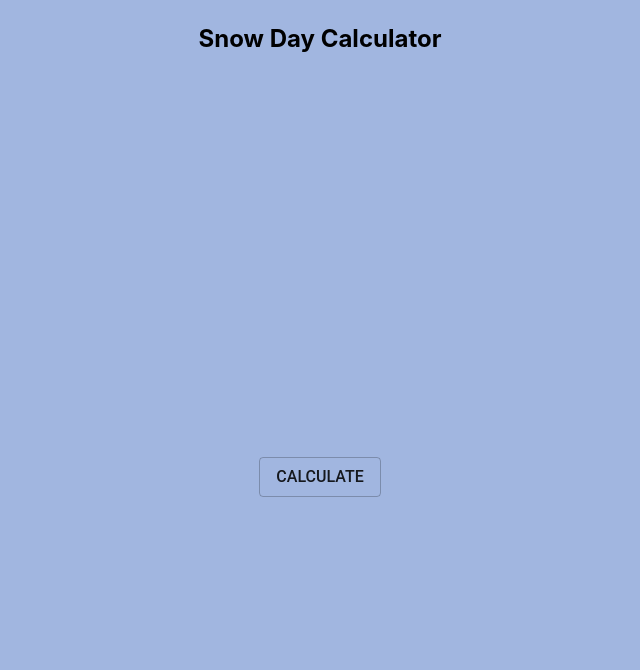
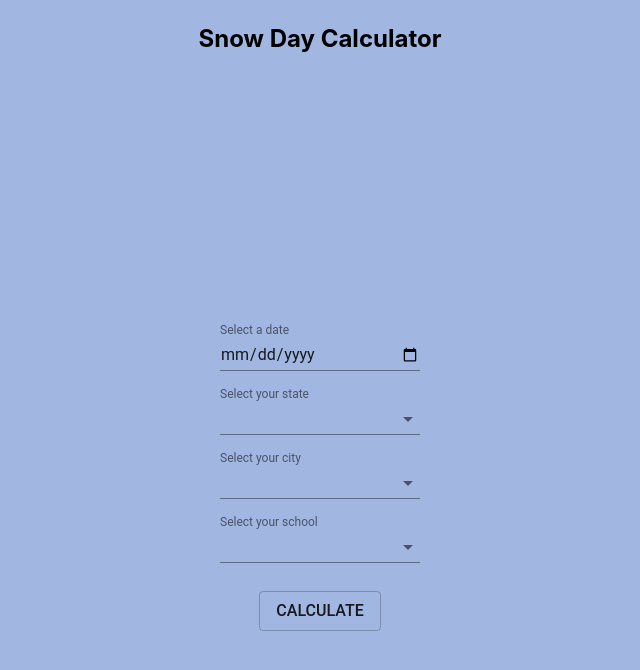
Before and after one commit to sbracellari/CSI-2999, a React (Create React App) app in the folder snowday-calc/: page / in a window 1280 px wide. Shown: the top 670 px of the page, without its empty margins (320-960 px from the left). Built offline with nearby package versions, Linux system fonts and the light colour scheme.

Commit message:
added input fields #3

```diff
--- a/snowday-calc/src/App.css
+++ b/snowday-calc/src/App.css
@@ -12,23 +12,18 @@
   font-size: x-large;
 }
 
-.app-body {
+.app-footer {
   background-color: #a1b6e0;
   min-height: 100vh;
   display: flex;
   flex-direction: column;
   align-items: center;
   justify-content: center;
-  font-size: calc(10px + 2vmin);
   color: black;
 }
 
 .app-logo {
   animation: App-logo-spin infinite 5s linear;
-}
-
-.btn-calc {
-  font-size: medium !important;
 }
 
 @keyframes App-logo-spin {
--- a/snowday-calc/src/App.js
+++ b/snowday-calc/src/App.js
@@ -1,7 +1,7 @@
 import React from 'react';
 import './App.css';
-//import PropTypes from 'prop-types';
-//import { withStyles } from '@material-ui/core/styles';
+import PropTypes from 'prop-types';
+import { withStyles } from '@material-ui/core/styles';
 import Button from '@material-ui/core/Button';
 import Dialog from '@material-ui/core/Dialog';
 import DialogActions from '@material-ui/core/DialogActions';
@@ -9,25 +9,98 @@ import DialogContent from '@material-ui/core/DialogContent';
 import DialogContentText from '@material-ui/core/DialogContentText';
 import DialogTitle from '@material-ui/core/DialogTitle';
 import Slide from '@material-ui/core/Slide';
+import MenuItem from '@material-ui/core/MenuItem';
+import TextField from '@material-ui/core/TextField';
 
+const styles =  theme => ({
+  calc: {
+    fontSize: 'medium',
+    marginTop: 20,
+  },
+  container: {
+    display: 'block',
+  },
+  textField: {
+    marginRight: 0,
+    width: 200,
+    display: 'flex',
+  },
+  dense: {
+    marginTop: 19,
+  },
+  menu: {
+    width: 200,
+  },
+  modal: {
+    display: 'inline-block',
+    width: '70%',
+  },
+  progress: {
+    display: 'inline-block',
+    width: '20%',
+    marginLeft: '10%',
+    fontSize: 'xx-large',
+    color: '#0d387c',
+  },
+});
+
+const states = [
+  {
+    value: 'Michigan',
+    label: 'MI',
+  },
+];
+
+const cities = [
+  {
+    value: 'Rochester',
+    label: 'Rochester',
+  },
+];
+
+const schools = [
+  {
+    value: 'Rochester Adams',
+    label: 'Rochester Adams',
+  },
+  {
+    value: 'Oakland University',
+    label: 'Oakland University',
+  },
+  {
+    value: 'Oakland Community College',
+    label: 'Oakland Community College',
+  },
+];
 
 class App extends React.Component {
   state = {
-    open: false,
+    modalOpen: false,
+    completed: 54, //static value for now
+    states: 'USA',
+    cities: 'MI',
+    schools: 'Rochester',
+    date: 'mm/dd/yyyy',
   };
 
   handleClickOpen = () => {
-    this.setState({ open: true });
+    this.setState({ modalOpen: true });
   };
 
   handleClose = () => {
-    this.setState({ open: false });
+    this.setState({ modalOpen: false });
+  };
+
+  handleChange = name => event => {
+    this.setState({ [name]: event.target.value });
   };
 
   render() {
+    const { classes } = this.props;
+
     return (
       <div>
-        <link rel="stylesheet" href="https://use.fontawesome.com/releases/v5.7.1/css/all.css" integrity="sha384-fnmOCqbTlWIlj8LyTjo7mOUStjsKC4pOpQbqyi7RrhN7udi9RwhKkMHpvLbHG9Sr" crossorigin="anonymous"></link>
+        <link rel="stylesheet" href="https://use.fontawesome.com/releases/v5.7.1/css/all.css" integrity="sha384-fnmOCqbTlWIlj8LyTjo7mOUStjsKC4pOpQbqyi7RrhN7udi9RwhKkMHpvLbHG9Sr" crossOrigin="anonymous"></link>
 
         <div className="App">
           <header className="app-header">
@@ -36,24 +109,96 @@ class App extends React.Component {
               <strong> Snow Day Calculator </strong>
               <i className="app-logo far fa-snowflake" alt="logo"></i></p>
           </header>
-          <body className="app-body">
-            <Button variant="outlined" className="btn-calc" onClick={this.handleClickOpen}>
+          <footer className="app-footer">
+          <form className={classes.container} noValidate autoComplete="off">
+          <TextField
+          id="date"
+          label="Select a date"
+          type="date"
+          className={classes.textField}
+          InputLabelProps={{
+          shrink: true,
+          }}
+          />
+          <TextField
+          id="standard-select-state"
+          select
+          label="Select your state"
+          className={classes.textField}
+          value={this.state.states}
+          onChange={this.handleChange('states')}
+          SelectProps={{
+            MenuProps: {
+              className: classes.menu,
+            },
+          }}
+          margin="normal"
+        >
+          {states.map(option => (
+            <MenuItem key={option.value} value={option.value}>
+              {option.label}
+            </MenuItem>
+          ))}
+        </TextField>
+        <TextField
+          id="standard-select-city"
+          select
+          label="Select your city"
+          className={classes.textField}
+          value={this.state.cities}
+          onChange={this.handleChange('cities')}
+          SelectProps={{
+            MenuProps: {
+              className: classes.menu,
+            },
+          }}
+          margin="normal"
+        >
+          {cities.map(option => (
+            <MenuItem key={option.value} value={option.value}>
+              {option.label}
+            </MenuItem>
+          ))}
+        </TextField>
+        <TextField
+          id="standard-select-school"
+          select
+          label="Select your school"
+          className={classes.textField}
+          value={this.state.schools}
+          onChange={this.handleChange('schools')}
+          SelectProps={{
+            MenuProps: {
+              className: classes.menu,
+            },
+          }}
+          margin="normal"
+        >
+          {schools.map(option => (
+            <MenuItem key={option.value} value={option.value}>
+              {option.label}
+            </MenuItem>
+          ))}
+        </TextField>
+        </form>
+            <Button variant="outlined" className={classes.calc} onClick={this.handleClickOpen}>
               Calculate</Button>
             <Dialog
-              open={this.state.open}
+              open={this.state.modalOpen}
               TransitionComponent={Slide}
               keepMounted
               onClose={this.handleClose}
               aria-labelledby="calc-dialog-slide-title"
               aria-describedby="calc-dialog-slide-description">
-
               <DialogTitle id="calc-dialog-slide-title">
                 {"Your chances of a snow day are..."}
               </DialogTitle>
               <DialogContent>
-                <DialogContentText id="calc-dialog-slide-description">
-                  Based on your input, the chance of a snow day on (selected-date)
-                  for (selected-school) is (result-percent).
+                <DialogContentText className={classes.modal} id="calc-dialog-slide-description">
+                    Based on your input, the chance of a snow day on (selected-date) for {this.state.schools} is {this.state.completed}%.
+                </DialogContentText>
+                <DialogContentText className={classes.progress}>
+                    {this.state.completed}%
                 </DialogContentText>
               </DialogContent>
               <DialogActions>
@@ -62,11 +207,15 @@ class App extends React.Component {
                 </Button>
               </DialogActions>
             </Dialog>
-          </body>
+          </footer>
         </div>
       </div>
     );
   }
 }
 
-export default App;
+App.propTypes = {
+  classes: PropTypes.object.isRequired,
+};
+
+export default withStyles(styles)(App);
```
